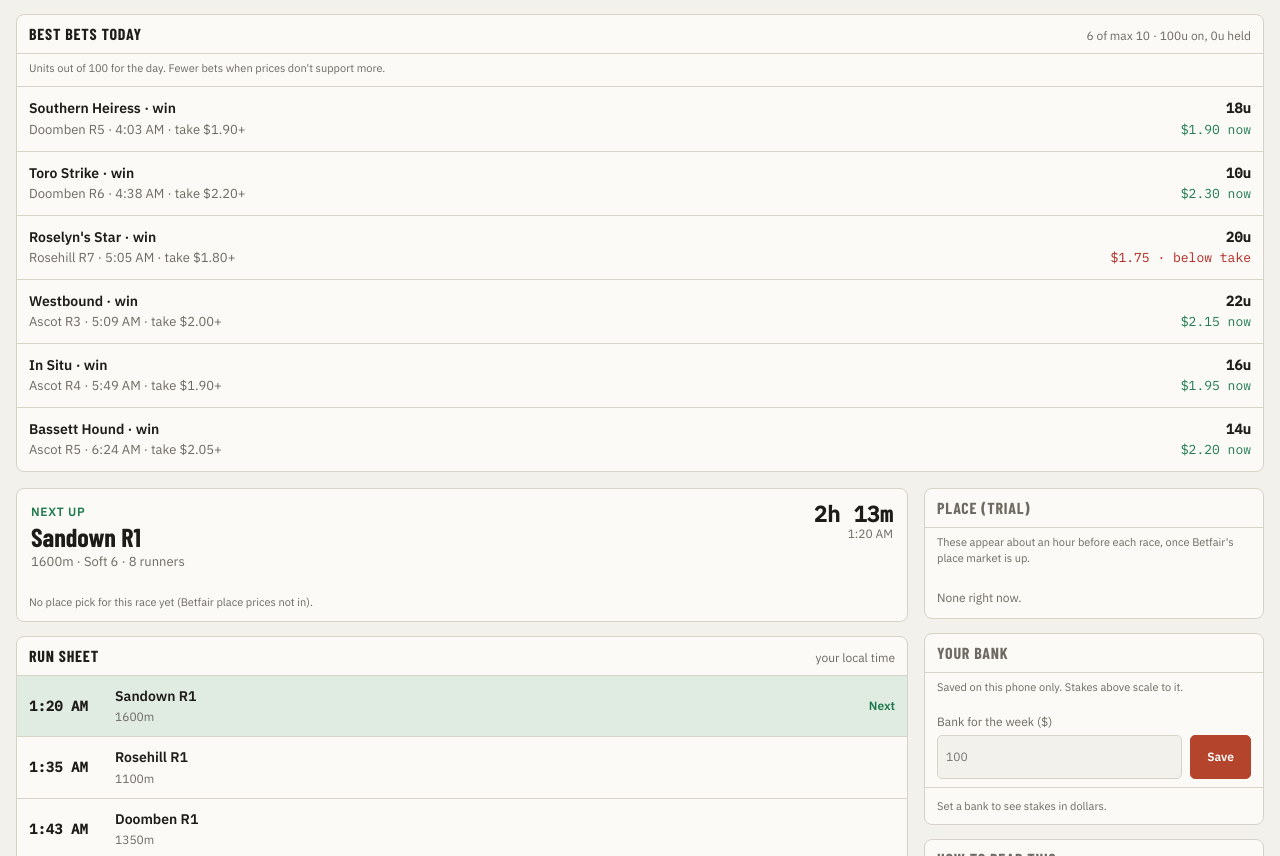
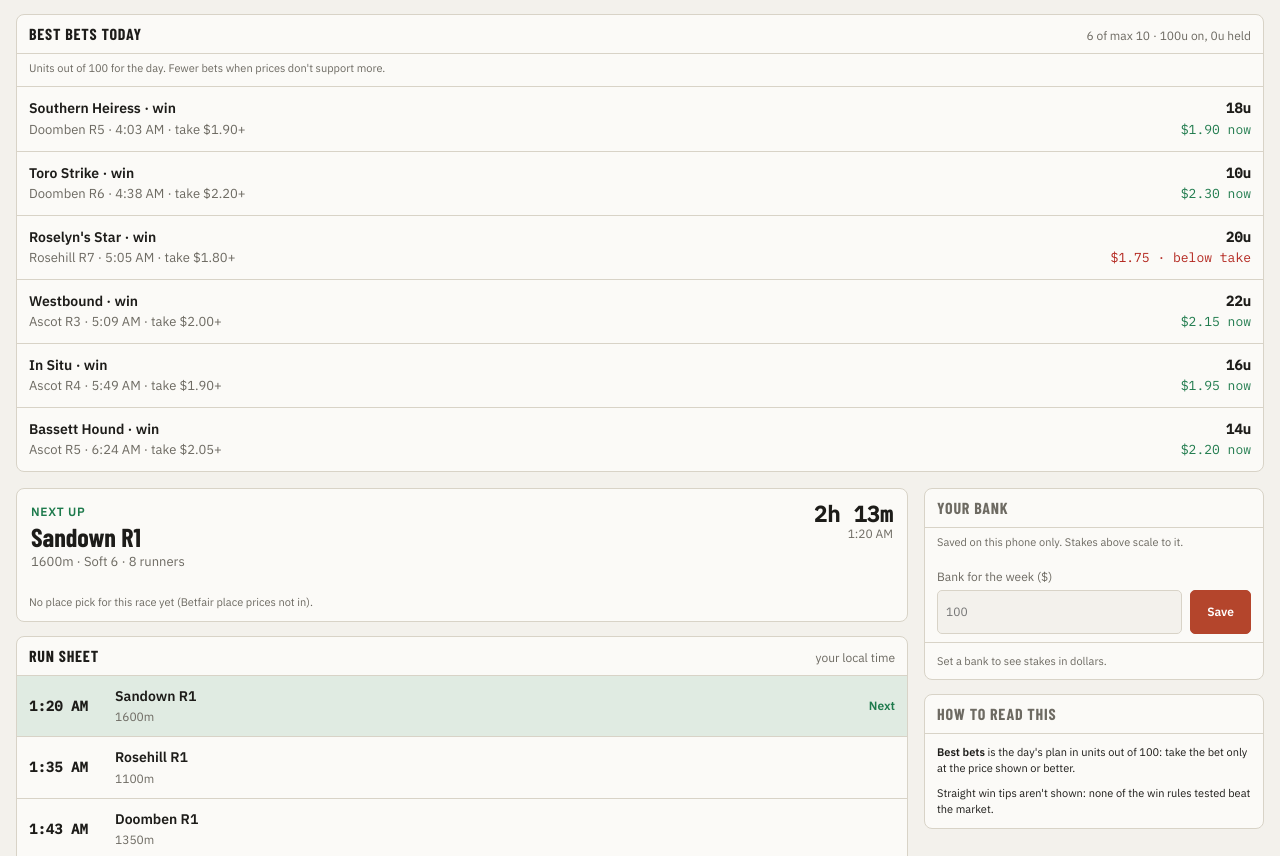
Before and after one commit to colehenderson1985-web/racing-scanner-live, a plain HTML site: page index.html in a window 1280 px wide. Shown: the part 94-950 px from the top of the page. Drawn offline with nearby package versions, Linux system fonts and the light colour scheme.

Commit message:
Remove Place (trial) section

```diff
--- a/index.html
+++ b/index.html
@@ -213,11 +213,6 @@
   </section>
   <aside class="col">
     <div class="card">
-      <h3 class="ch">Place (trial) <span class="dim" id="n-picks"></span></h3>
-      <div class="note" style="padding-top:6px">These appear about an hour before each race, once Betfair's place market is up.</div>
-      <div id="sugs"></div>
-    </div>
-    <div class="card">
       <h3 class="ch">Your bank</h3>
       <div class="note" style="padding-top:6px">Saved on this phone only. Stakes above scale to it.</div>
       <div class="row" style="align-items:flex-end">
@@ -230,7 +225,6 @@
     <div class="card">
       <h3 class="ch">How to read this</h3>
       <div class="note" style="color:var(--fg)">
-        <p style="margin:0 0 8px"><b>Place (trial)</b> picks are place bets where Betfair's win and place markets disagree by 20% or more. The rule tested well on three years of results and is now on a live trial.</p>
         <p style="margin:0 0 8px"><b>Best bets</b> is the day's plan in units out of 100: take the bet only at the price shown or better.</p>
         <p style="margin:0">Straight win tips aren't shown: none of the win rules tested beat the market.</p>
       </div>
@@ -448,10 +442,6 @@ function render() {
   $('#s-update').className = dataAge > 6 ? 'neg' : '';
   $('#s-model').textContent = d.racing_day ? new Date(d.racing_day + 'T12:00:00').toLocaleDateString('en-AU', {weekday: 'short', day: 'numeric', month: 'short'}) + ' · ' + d.meetings.map(m => m.venue).join(', ') : '';
   $('#p-day').textContent = 'your local time';
-  $('#n-picks').textContent = d.suggestions.length ? `(${d.suggestions.length})` : '';
-  $('#sugs').innerHTML = d.suggestions.length ? d.suggestions.map(s => `<div class="pc"><div class="row1"><b>#${s.runner_number} ${esc(s.runner)}</b><span class="mono pos">+${Math.round(s.edge * 100)}%</span></div>
-      <div class="dim" style="font-size:13px">${esc(s.race_key)} · ${timeFmt(s.start_time)} · Betfair place $${(+s.odds).toFixed(2)} · ${bank ? '$' + (bank * s.stake_pct / 100).toFixed(2) : s.stake_pct + '% of bank'}</div></div>`).join('')
-    : '<div class="empty">None right now.</div>';
   renderNext(); renderCard(); renderRunsheet(); renderFields(); renderBank();
 }
 function renderBank() {
```
